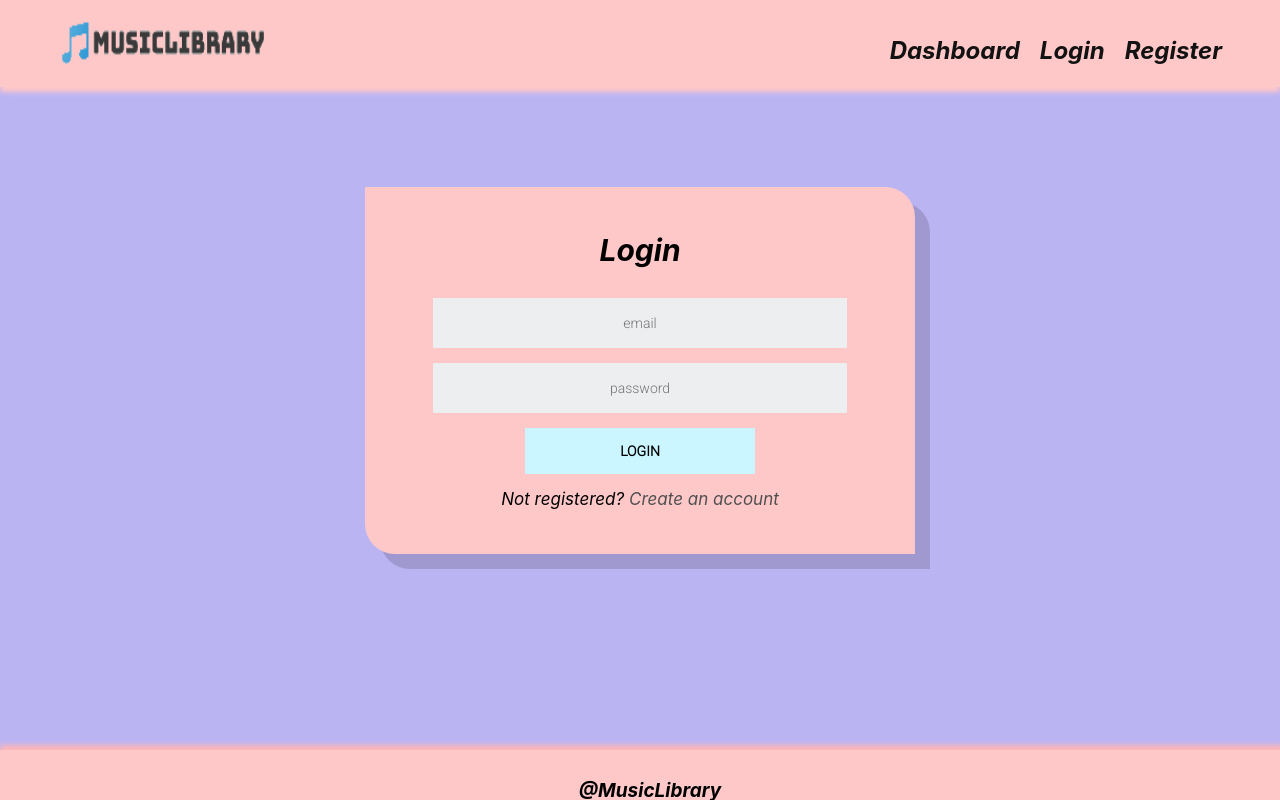
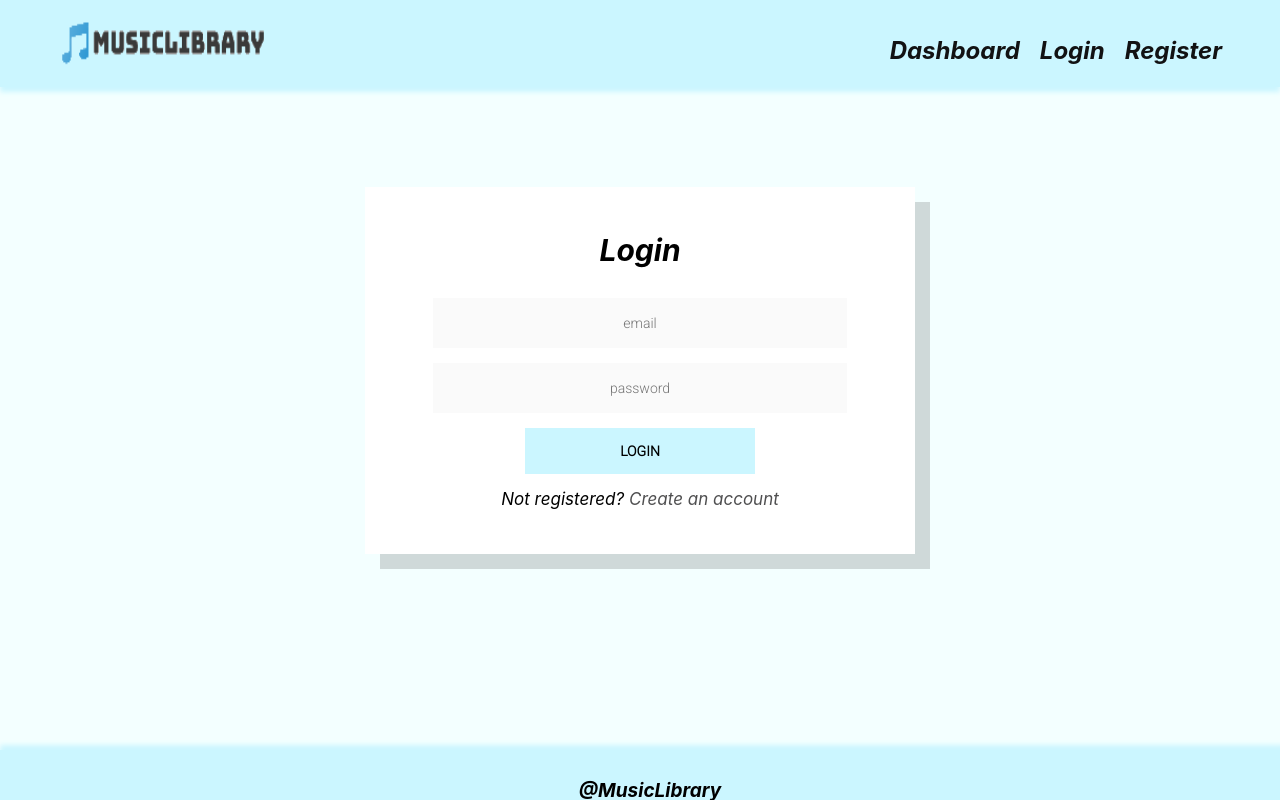
Before and after one commit to Piko327/CatalogMovie, a React (Create React App) app: page /Login in a window 1280 px wide. Built offline with nearby package versions, Linux system fonts and the light colour scheme; the HTML template or start-up script is replaced by a standard one.

Commit message:
reset styles

```diff
--- a/public/styles/dashboard.css
+++ b/public/styles/dashboard.css
@@ -37,7 +37,7 @@ h2 {
   max-width: 23%;
   height: 600px;
   margin: 25px auto;
-  background-color: #ffc8c8;
+  background-color: white;
   /* border-radius: 5px;
   border: 2px ridge rgb(210, 208, 208);
   box-shadow: 0 0 10px 0 rgba(0, 0, 0, 0.2), 0 3px 3px 0 rgba(0, 0, 0, 0.24); */
@@ -58,7 +58,7 @@ h2 {
     width: 150px;
     height: 40px;
     border: none;
-    background-color: #bbb4f3;
+    background-color: #CBF6FF;
     color: black;
     font-size: 18px;
 
--- a/public/styles/details.css
+++ b/public/styles/details.css
@@ -2,7 +2,7 @@
   display: flex;
   flex-wrap: wrap;
   justify-content: center;
-  background-color: rgb(240, 239, 239);
+  background-color: white;
   margin: 50px auto;
   min-height: 400px;
   max-width: 45%;
@@ -90,11 +90,11 @@ span {
   text-align: center;
   color: black;
   font-weight: 500;
-  background: #f3b4dd;
+  background: #CBF6FF;
 
 }
 
 #action-buttons a:hover {
   transform: rotateX(15deg);
-  box-shadow: 0 15px 15px #5877c5;
+  box-shadow: 0 15px 15px #7db9d7;
 }
--- a/public/styles/form.css
+++ b/public/styles/form.css
@@ -6,14 +6,13 @@
   margin: auto;
 }
 .form {
-  background: #ffc8c8;
+  background: #ffffff;
   max-width: 460px;
   margin: auto;
   margin-top: 100px;
   padding: 45px;
   text-align: center;
-  border-bottom-left-radius: 30px ;
-  border-top-right-radius: 30px ;
+  border-radius: 0% 0% 0% 0% / 0% 0% 0% 0%;
     color: black;
     box-shadow: 15px 15px rgba(0, 0, 0, .15);
 }
@@ -28,7 +27,7 @@
 .form input {
   font-family: "Roboto", sans-serif;
   outline: 0;
-  background: #eceef0;
+  background: #fafafa;
   width: 90%;
   height: 50px;
   border: 0;
--- a/public/styles/navigation.css
+++ b/public/styles/navigation.css
@@ -1,6 +1,6 @@
 body {
   color: rgb(68, 67, 67);
-  background: #bbb4f3;
+  background: #F3FFFF;
   margin: 0;
   padding: 0;
   overflow: auto;
@@ -12,8 +12,8 @@ header {
   justify-content: space-between;
   align-items: center;
   padding: 0.3em 3em;
-  background: #ffc8c8;
-  box-shadow: 0 5px 5px #ffc8c8;
+  background: #CBF6FF;
+  box-shadow: 0 5px 5px #CBF6FF;
 
 }
 
@@ -49,11 +49,11 @@ header a {
 }
 
 header a:hover {
-  color: rgb(96, 37, 18);
+  color: rgb(84, 85, 85);
 }
 
 footer {
-  background-color: #ffc8c8;
+  background-color: #CBF6FF;
   color: black;
   font-weight: bolder;
   text-align: center;
@@ -63,7 +63,7 @@ footer {
   left: 0;
   width: 100%;
   height: 30px;
-  box-shadow:0 -5px 5px #fdb7b7;
+  box-shadow:0 -5px 5px #CBF6FF;
 }
 
 section {
--- a/src/comonents/Create/Create.js
+++ b/src/comonents/Create/Create.js
@@ -18,7 +18,8 @@ e.preventDefault()
  release,
  label,
  sales,
-}=Object.fromEntries(new FormData(e.target))
+}
+=Object.fromEntries(new FormData(e.target))
 
   Add(token,{
     singer,
--- a/src/comonents/Details/Details.js
+++ b/src/comonents/Details/Details.js
@@ -7,7 +7,7 @@ import { AuthContext } from "../../context/AuthContext"
   const{data}=useContext(DataContext)
   const{auth}=useContext(AuthContext)
   const  {id}= useParams()
-  const current=data.find(x=>x._id==id)
+  const current=data.find(x=>x._id===id)
 
 
     return      <section id="details">
@@ -27,8 +27,7 @@ import { AuthContext } from "../../context/AuthContext"
       </div>
       <div id="likes">Likes: <span id="likes-count">0</span></div>
       <div id="action-buttons">
-        <a href="" id="like-btn">Like</a>
-        {auth._id==current._ownerId
+        {auth._id===current._ownerId
          ? <>
          <Link to={"/Edit/"+current._id} id="edit-btn">Edit</Link>
          <Link to={"/Delete/"+current._id} id="delete-btn">Delete</Link>
```
Also changed, not shown: 1 other file (tests, documents, lock files or other folders).
